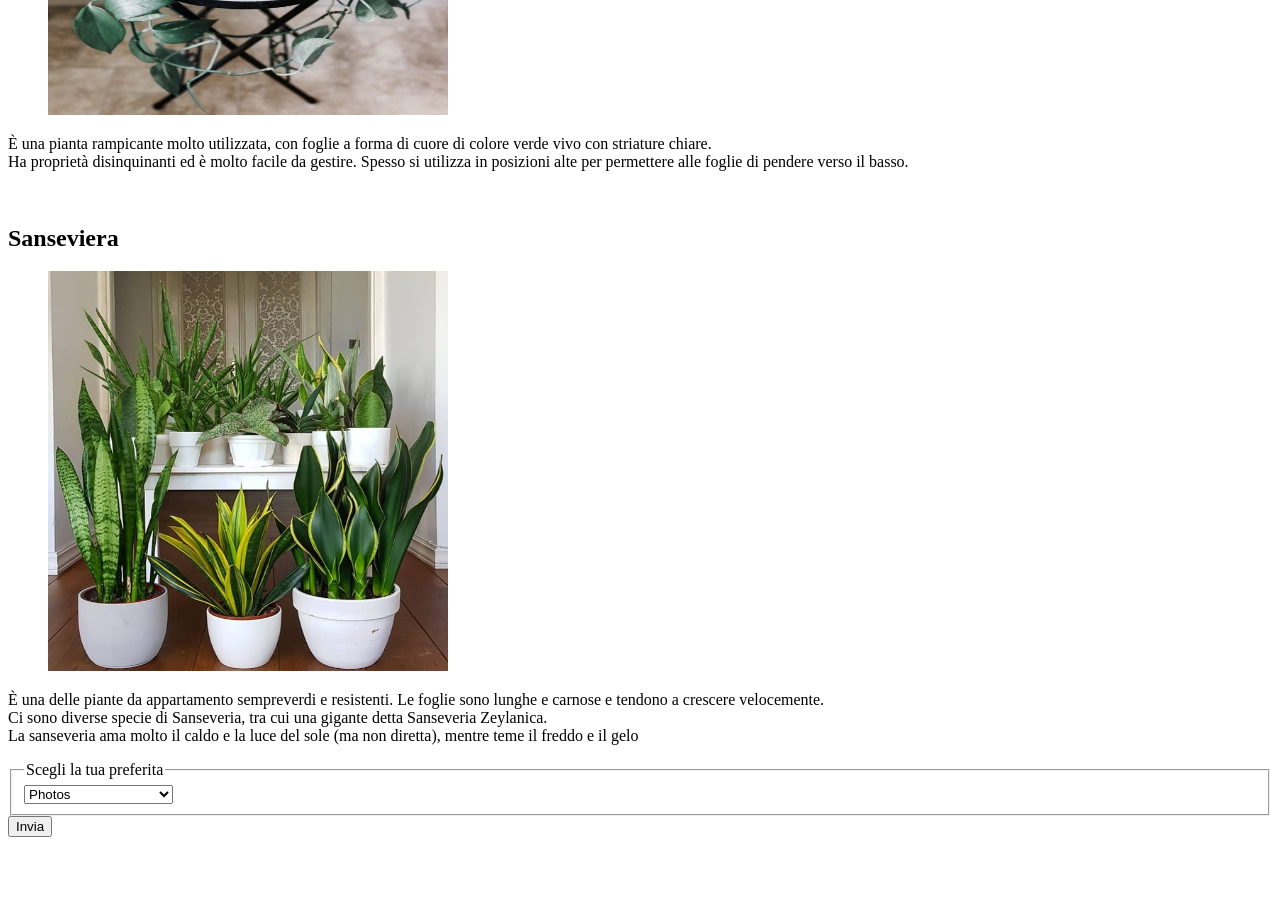
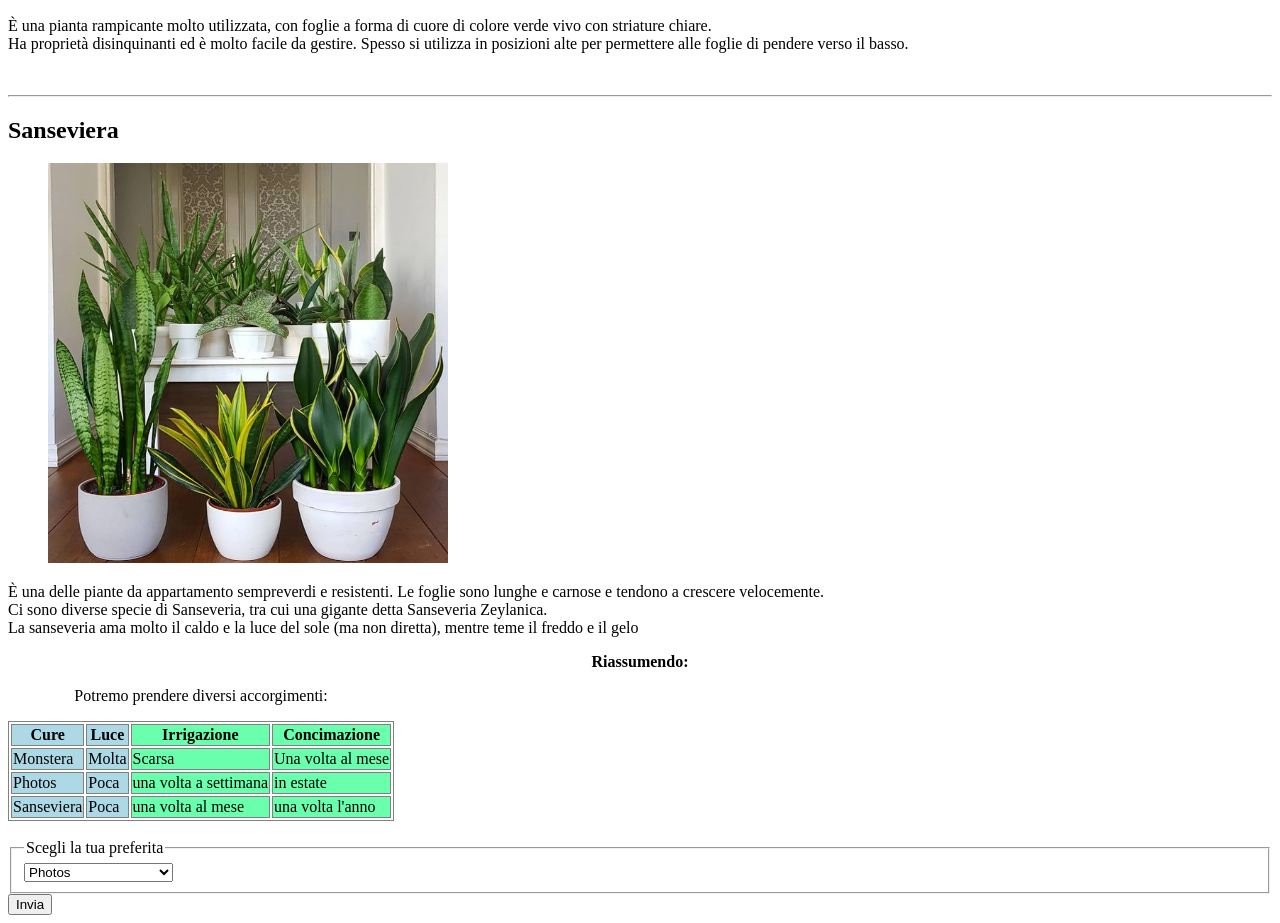
Before and after one commit to EugeniaPestelli/Secondapagina, a plain HTML site: page pages/piante da appartamento.html in a window 1280 px wide. Shown: the part 1099-2022 px from the top of the page. Before the commit the page ends 1944 px from the top, so only its background shows below. Drawn offline with Linux system fonts and the light colour scheme.

Commit message:
secondcommit

```diff
--- a/pages/piante da appartamento.html
+++ b/pages/piante da appartamento.html
@@ -35,37 +35,9 @@
 Questa specie di pianta può stare in appartamento, ma ha bisogno di molta luce, anche se non di raggi diretti.
 
 È difficile sbagliare con una Monstera perché conferisce a qualsiasi spazio un’atmosfera super jungle ed è disponibile in varie dimensioni e variegature. Si può tenere in una fioriera in ceramica chiara, per accentuare il contrasto tra verde intenso e bianco.
-<br>
-<center><strong>Riassumendo:</strong></center>
-<style>
-    table, th, td {
-        border: 1px solid green
-    }
-</style>
-<table>
-    <caption>
-        <p>Le cure</p>
-
-        </caption>
-<thead>
-    <tr>
-        <th>Luce</th>
-        <th>Irrigazione</th>
-        <th>Concimazione</th>
-
-    </tr>
-</thead>
-<tbody>
-    <tr>
-        <td>Molta</td>
-        <td>Parsimoniosa</td>
-        <td>Una volta al mese</td>
-    </tr>
-
-</tbody>
-</table>
-</article>
-
+            </p>
+            </article>
+<hr>
 <!--Secondo articolo Photos-->
  <h1>Photos</h1>
           <article>
@@ -81,6 +53,7 @@ Questa specie di pianta può stare in appartamento, ma ha bisogno di molta luce,
                 Ha proprietà disinquinanti ed è molto facile da gestire. Spesso si utilizza in posizioni alte per permettere alle foglie di pendere verso il basso.</p>
       <br>
           </article>
+          <hr>
       <!--Ultimo articolo Sanseviera-->
  <h1>Sanseviera</h1>
    <article>
@@ -100,6 +73,55 @@ Questa specie di pianta può stare in appartamento, ma ha bisogno di molta luce,
  </p>
  </main>
  </article>
+ <center><strong>Riassumendo:</strong></center>
+<style>
+    table, th, td {
+        border: 1px solid grey
+    }
+</style>
+<table>
+    <caption>
+        <p>Potremo prendere diversi accorgimenti:</p>
+
+        </caption>
+<thead>
+    <colgroup>
+        <col span="2" style="background-color: lightblue">
+        <col span="2" style="background-color: rgb(105, 255, 173)">
+        <col span="2" style="background-color:rgb(243, 105, 255)"
+    </colgroup>
+    <tr>
+        <th>Cure</th>
+        <th>Luce</th>
+        <th>Irrigazione</th>
+        <th>Concimazione</th>
+
+    </tr>
+</thead>
+<tbody>
+    <tr>
+        <td>Monstera</td>
+        <td>Molta</td>
+        <td>Scarsa</td>
+        <td>Una volta al mese</td>
+        </tr>
+        <tr>
+        <td>Photos</td>
+        <td>Poca</td>
+        <td>una volta a settimana</td>
+        <td>in estate</td>
+
+    </tr>
+    <tr>
+        <td>Sanseviera</td>
+        <td>Poca</td>
+        <td>una volta al mese</td>
+        <td>una volta l'anno</td>
+    </tr>
+
+</tbody>
+</table>
+<br>
  </section>
 <!--Section per scegliere pianta preferita-->
     <section>
```
Also changed, not shown: Homepage.html (+7 -2 lines).
